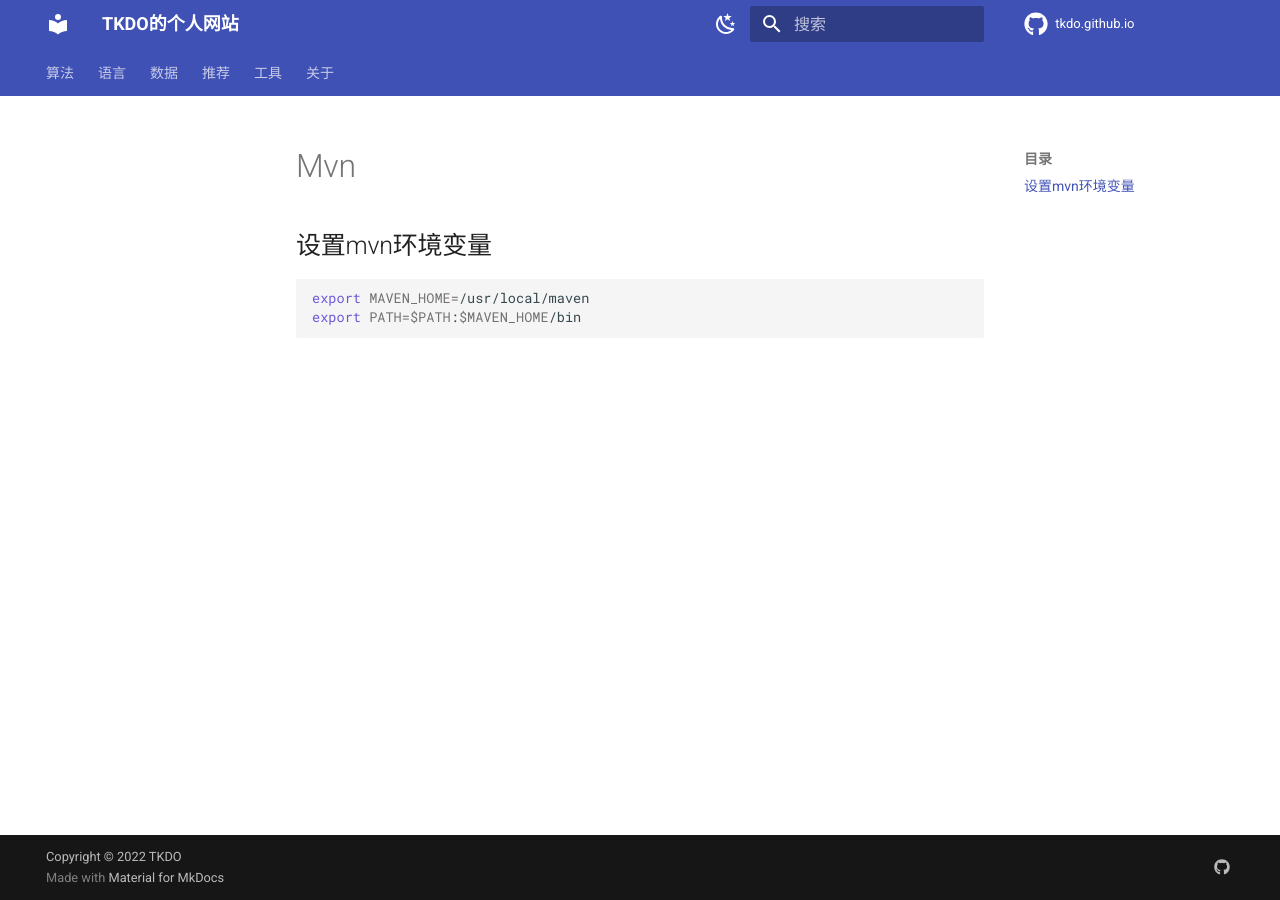
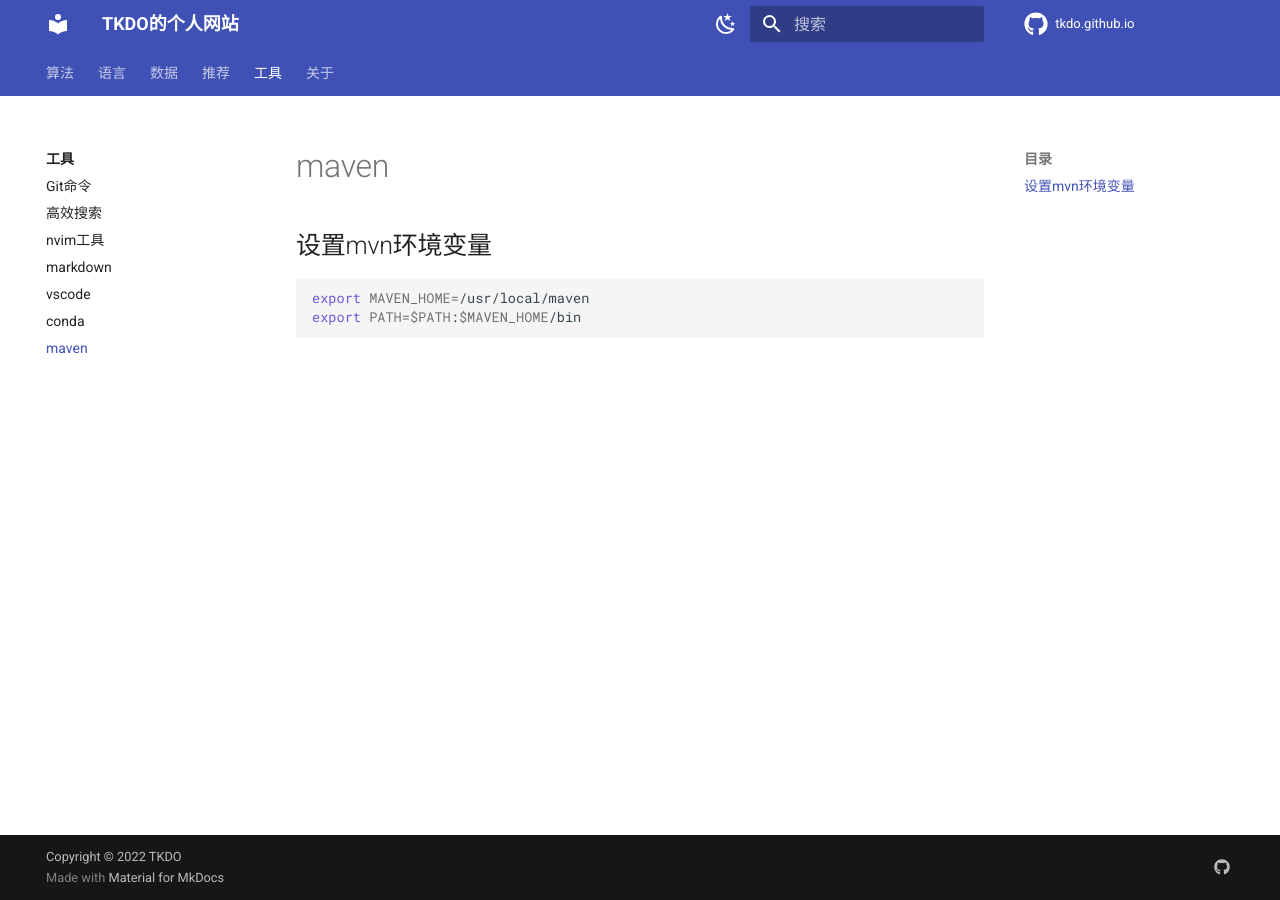
Before and after one commit to tkdo/tkdo.github.io, an MkDocs documentation site: the page built from docs/tools/maven.md, in a window 1280 px wide. Built offline with MkDocs 1.6.1 and Material for MkDocs 9.7.7, drawn with Linux system fonts in a browser that asks for light colours; comment, search, counter and statistics services are not loaded.

Commit message:
config maven

```diff
--- a/mkdocs.yml
+++ b/mkdocs.yml
@@ -82,6 +82,7 @@ nav:
     - markdown: tools/markdown.md
     - vscode: tools/vscode.md
     - conda: tools/anaconda.md
+    - maven: tools/maven.md
   - 关于:
     - about/index.md # 使用两个index 这样子左上角第一次打开会是所有Tab 而不是ABOUT
     - 支持作者: about/support.md
```
Also changed, not shown: docs/tools/maven.md (renamed from docs/tools/mvn.md).
